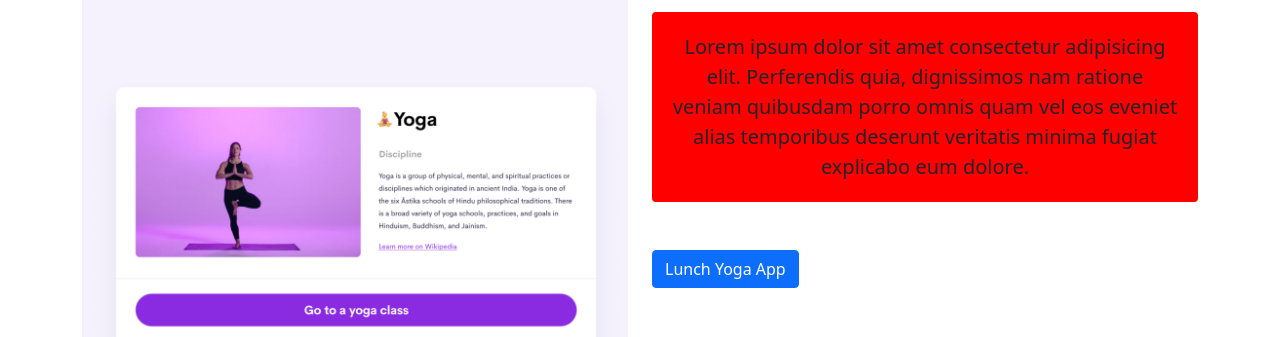
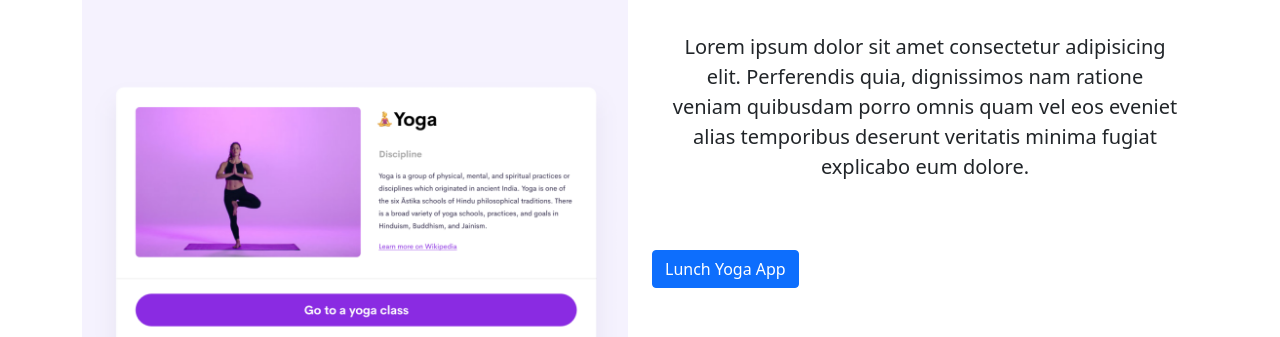
Before and after one commit to kcshrad/Advanced-tool-project, a website: page index.html in a window 1280 px wide. Shown: the part 462-799 px from the top of the page. Drawn offline with nearby package versions, Linux system fonts and the light colour scheme.

Commit message:
css updated

```diff
--- a/style.css
+++ b/style.css
@@ -33,7 +33,7 @@ h3 {
 }
 
 p {
-  background: red;
+  background: none;
   padding: 20px;
   border-radius: 4px;
   font-size: 20px;
```
